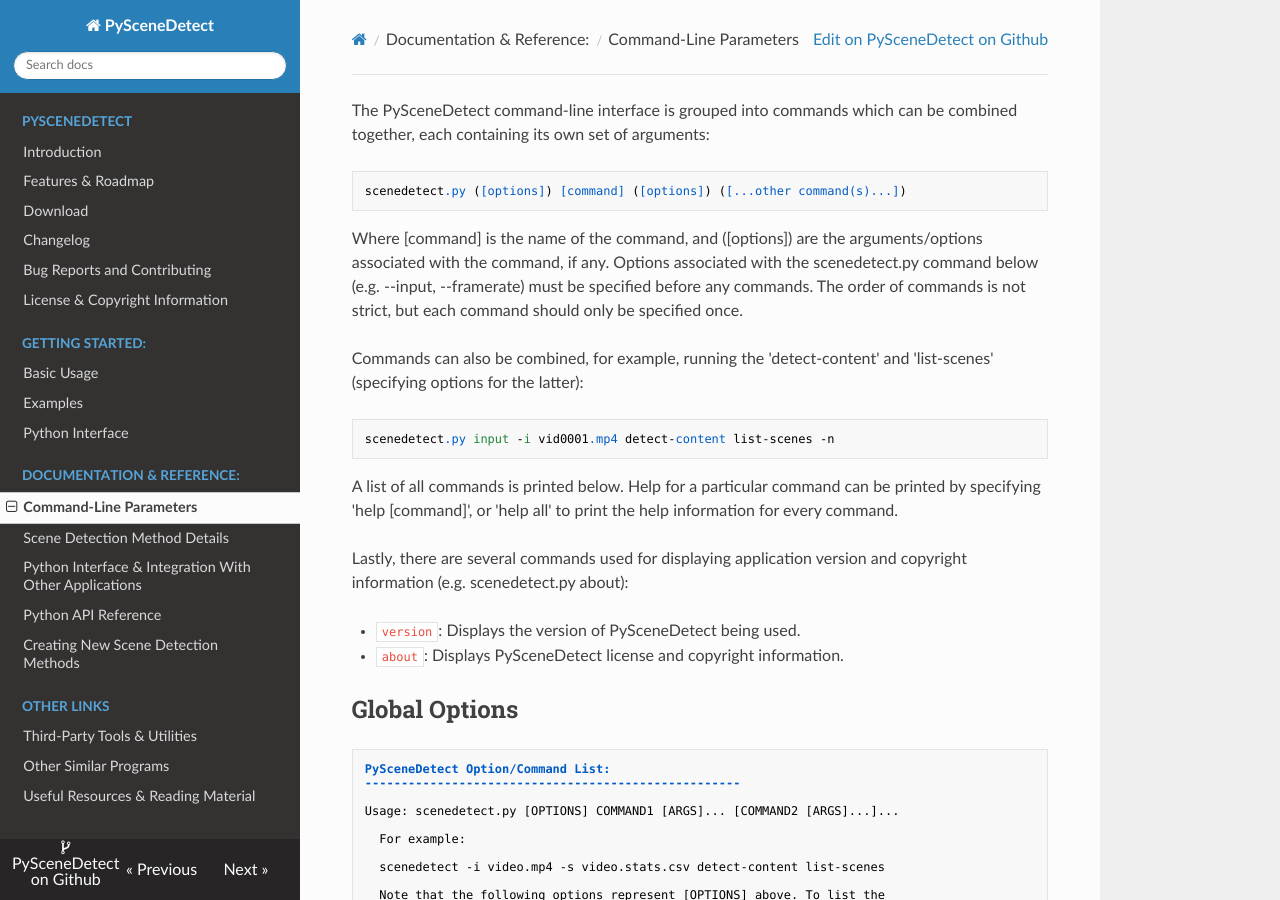
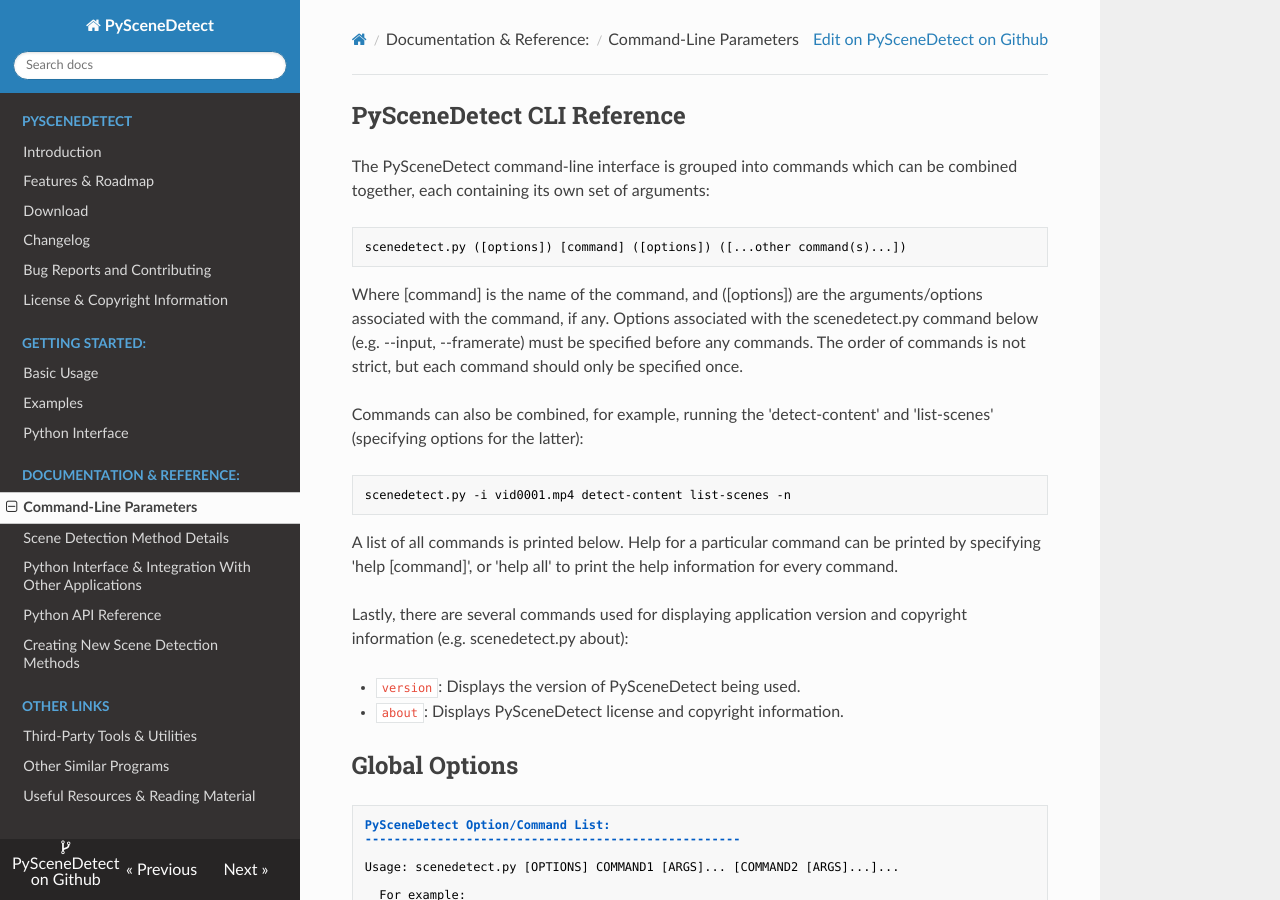
Before and after one commit to vovamushak/PySceneDetect, an MkDocs documentation site: the page built from docs/reference/command-line-params.md, in a window 1280 px wide and 900 px high. Built offline with MkDocs 1.6.1, drawn with Linux system fonts in a browser that asks for light colours; nearby versions of some CDN libraries; old or Windows-style settings are respelled for this version of MkDocs.

Commit message:
Remove erronous docstr that had old `input` command still present.

````diff
--- a/docs/reference/command-line-params.md
+++ b/docs/reference/command-line-params.md
@@ -1,8 +1,12 @@
+
+## PySceneDetect CLI Reference
 
 The PySceneDetect command-line interface is grouped into commands which
 can be combined together, each containing its own set of arguments:
 
-    scenedetect.py ([options]) [command] ([options]) ([...other command(s)...])
+```md
+scenedetect.py ([options]) [command] ([options]) ([...other command(s)...])
+```
 
 Where [command] is the name of the command, and ([options]) are the
 arguments/options associated with the command, if any. Options
@@ -13,8 +17,9 @@ commands is not strict, but each command should only be specified once.
 Commands can also be combined, for example, running the 'detect-content'
 and 'list-scenes' (specifying options for the latter):
 
-    scenedetect.py input -i vid0001.mp4 detect-content list-scenes -n
-
+```md
+scenedetect.py -i vid0001.mp4 detect-content list-scenes -n
+```
 A list of all commands is printed below. Help for a particular command
 can be printed by specifying 'help [command]', or 'help all' to print
 the help information for every command.
@@ -24,6 +29,7 @@ version and copyright information (e.g. scenedetect.py about):
 
  - `version`: Displays the version of PySceneDetect being used.
  - `about`:   Displays PySceneDetect license and copyright information.
+
 
 ## Global Options
 
@@ -86,6 +92,7 @@ Options:
 
 ```
 
+
 ## Command List
 
 ```md
@@ -100,6 +107,7 @@ Commands:
   time              Set start/end/duration of input video(s).
   version           Print version of PySceneDetect.
 ```
+
 
 ## `time` Command
 
@@ -138,6 +146,7 @@ Options:
   -h, --help               Show this message and exit.
 ```
 
+
 ## `detect-content` Command
 
 ```md
@@ -160,6 +169,7 @@ Options:
                               frames.  [default: 15]
   -h, --help                  Show this message and exit.
 ```
+
 
 ## `detect-threshold` Command
 
@@ -197,6 +207,7 @@ Options:
   -h, --help                  Show this message and exit.
 ```
 
+
 ## `list-scenes` Command
 
 ```md
@@ -218,6 +229,7 @@ Options:
   -q, --quiet           Suppresses output of the table printed by the list-
                         scenes command.
 ```
+
 
 ## `save-images` Command
 
@@ -250,6 +262,7 @@ Options:
                        This setting does not affect image quality, only file
                        size. [default: 3]
 ```
+
 
 ## `split-video` Command
 
````
Also changed, not shown: 1 other file.
